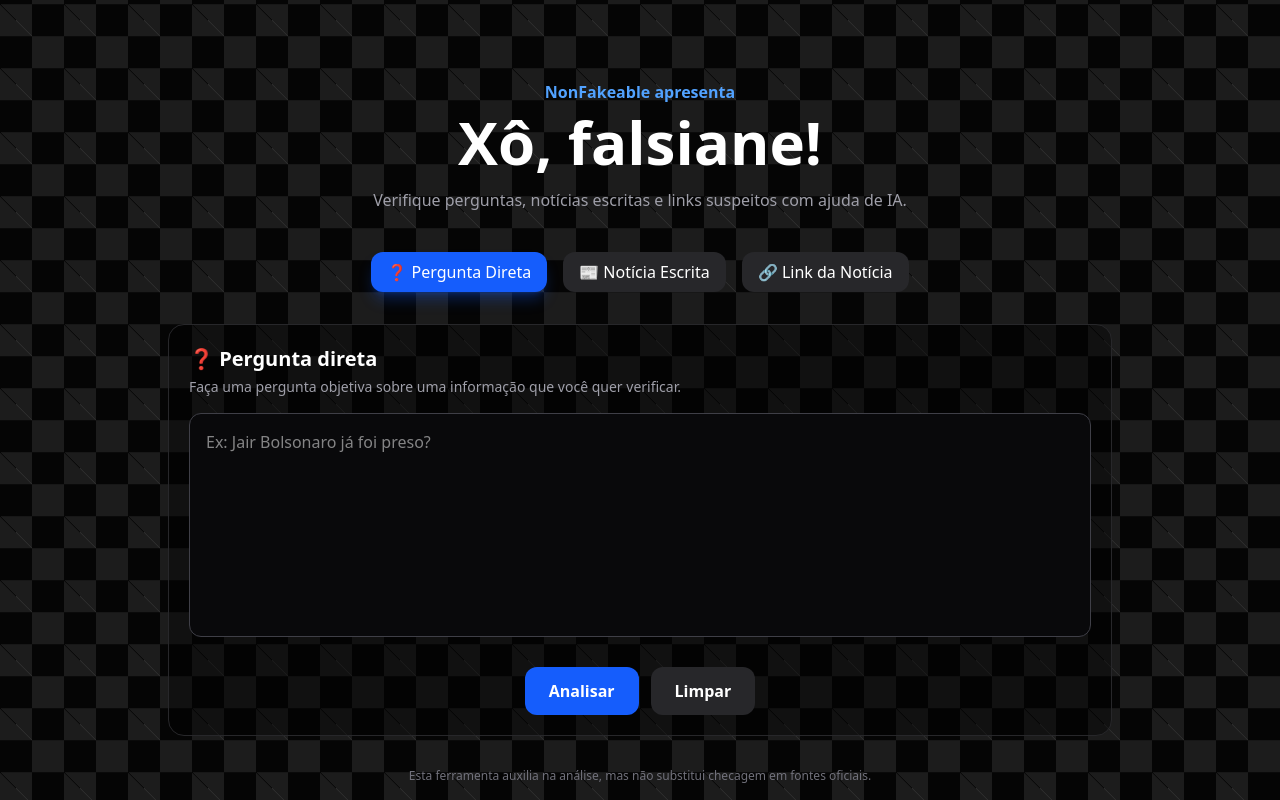
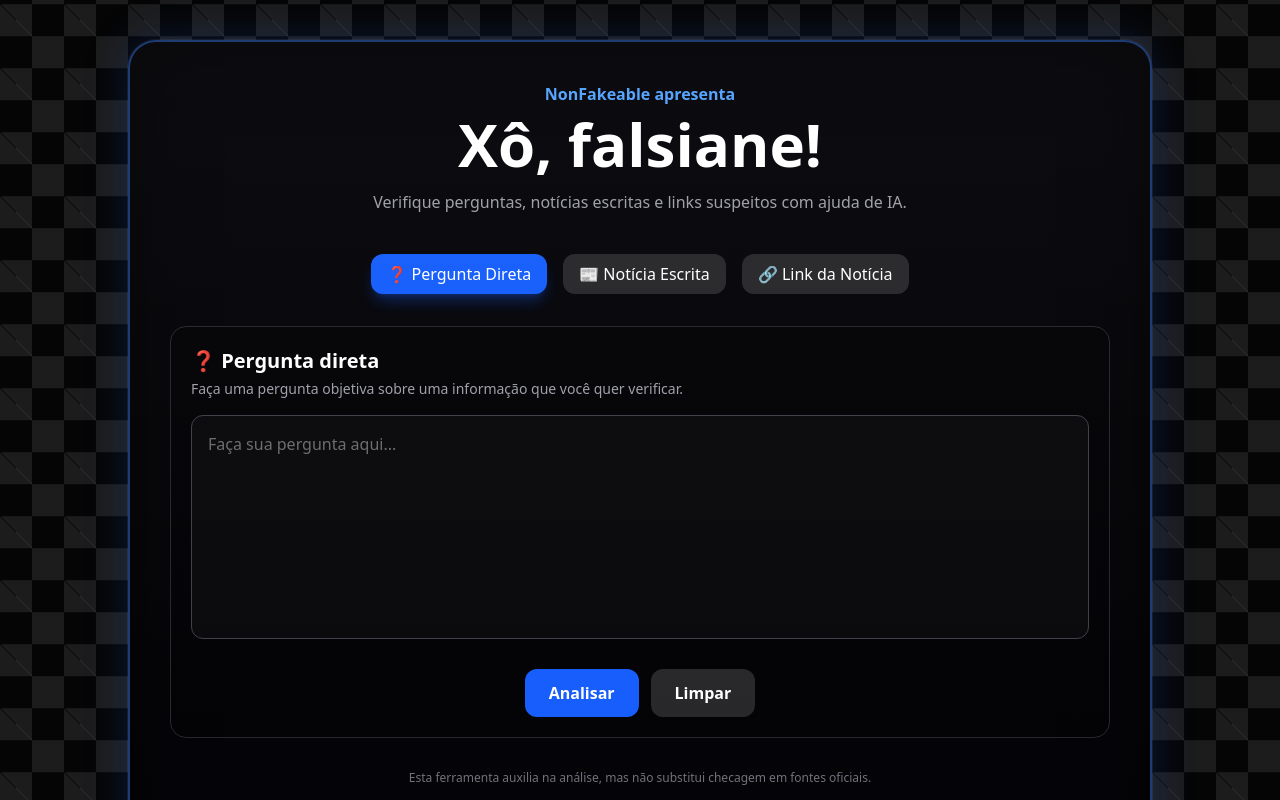
Before and after one commit to NinickGamerCraft/xo-falsiane, a Next.js app: page / in a window 1280 px wide. Shown: the top 800 px of the page. Built offline with nearby package versions, Linux system fonts and the light colour scheme.

Commit message:
update testes

```diff
--- a/app/globals.css
+++ b/app/globals.css
@@ -1,13 +1,4 @@
 @import "tailwindcss";
-
-@keyframes checkerMove {
-  from {
-    background-position: 0 0;
-  }
-  to {
-    background-position: 0 240px;
-  }
-}
 
 html {
   scroll-behavior: smooth;
@@ -16,25 +7,141 @@
 body {
   margin: 0;
   background-color: #050505;
+  overflow-x: hidden;
 }
 
-  @keyframes checkerMove {
+@keyframes checkerMove {
   from {
-    background-position: 0 0, 0 32px, 32px -32px, -32px 0;
+    background-position:
+      0 0,
+      0 32px,
+      32px -32px,
+      -32px 0;
   }
+
   to {
-    background-position: 0 256px, 0 288px, 32px 224px, -32px 256px;
+    background-position:
+      0 256px,
+      0 288px,
+      32px 224px,
+      -32px 256px;
   }
 }
 
 .checker-bg {
   background-color: #050505;
+
   background-image:
-    linear-gradient(45deg, rgba(255, 255, 255, 0.09) 25%, transparent 25%),
-    linear-gradient(-45deg, rgba(255, 255, 255, 0.09) 25%, transparent 25%),
-    linear-gradient(45deg, transparent 75%, rgba(255, 255, 255, 0.09) 75%),
-    linear-gradient(-45deg, transparent 75%, rgba(255, 255, 255, 0.09) 75%);
+    linear-gradient(
+      45deg,
+      rgba(255, 255, 255, 0.09) 25%,
+      transparent 25%
+    ),
+
+    linear-gradient(
+      -45deg,
+      rgba(255, 255, 255, 0.09) 25%,
+      transparent 25%
+    ),
+
+    linear-gradient(
+      45deg,
+      transparent 75%,
+      rgba(255, 255, 255, 0.09) 75%
+    ),
+
+    linear-gradient(
+      -45deg,
+      transparent 75%,
+      rgba(255, 255, 255, 0.09) 75%
+    );
+
   background-size: 64px 64px;
-  background-position: 0 0, 0 32px, 32px -32px, -32px 0;
+
+  background-position:
+    0 0,
+    0 32px,
+    32px -32px,
+    -32px 0;
+
   animation: checkerMove 14s linear infinite;
 }
+
+.glass-panel {
+  position: relative;
+
+  background:
+    linear-gradient(
+      to bottom,
+      rgba(5, 5, 10, 0.96),
+      rgba(3, 3, 6, 0.985)
+    );
+
+  backdrop-filter: blur(18px);
+
+  border: 2px solid rgba(59, 130, 246, 0.45);
+
+  border-radius: 28px;
+
+  box-shadow:
+    0 0 0 1px rgba(255, 255, 255, 0.06),
+
+    0 0 45px rgba(37, 99, 235, 0.22),
+
+    inset 0 0 80px rgba(0, 0, 0, 0.75);
+
+  overflow: hidden;
+
+  isolation: isolate;
+}
+
+.glass-panel::before {
+  content: "";
+
+  position: absolute;
+
+  inset: 0;
+
+  background:
+    linear-gradient(
+      to bottom,
+      rgba(255, 255, 255, 0.03),
+      transparent
+    );
+
+  pointer-events: none;
+}
+
+textarea {
+  color: white;
+}
+
+textarea::placeholder {
+  color: rgba(255, 255, 255, 0.4);
+}
+
+button {
+  cursor: pointer;
+}
+
+::selection {
+  background: #2563eb;
+  color: white;
+}
+
+::-webkit-scrollbar {
+  width: 10px;
+}
+
+::-webkit-scrollbar-track {
+  background: #050505;
+}
+
+::-webkit-scrollbar-thumb {
+  background: rgba(59, 130, 246, 0.5);
+  border-radius: 999px;
+}
+
+::-webkit-scrollbar-thumb:hover {
+  background: rgba(59, 130, 246, 0.75);
+}
--- a/app/page.tsx
+++ b/app/page.tsx
@@ -61,7 +61,7 @@
 
   return (
     <main className="checker-bg min-h-screen text-white flex flex-col items-center px-6 py-10">
-      <section className="glass-panel w-full max-w-5xl rounded-3xl p-6 md:p-10">
+      <section className="glass-panel w-full max-w-5xl rounded-3xl p-6 md:p-10 border-2 border-blue-500/40 shadow-2xl shadow-blue-500/20">
         <header className="text-center mb-10">
           <p className="text-blue-400 font-semibold mb-2">
             NonFakeable apresenta
@@ -133,7 +133,7 @@
             className="w-full h-56 bg-zinc-950 border border-zinc-700 rounded-xl p-4 outline-none focus:border-blue-500 transition resize-none"
             placeholder={
               modo === "pergunta"
-                ? "Ex: Jair Bolsonaro já foi preso?"
+                ? "Faça sua pergunta aqui..."
                 : modo === "noticia"
                 ? "Cole a notícia aqui..."
                 : "Cole o link da notícia..."
```
